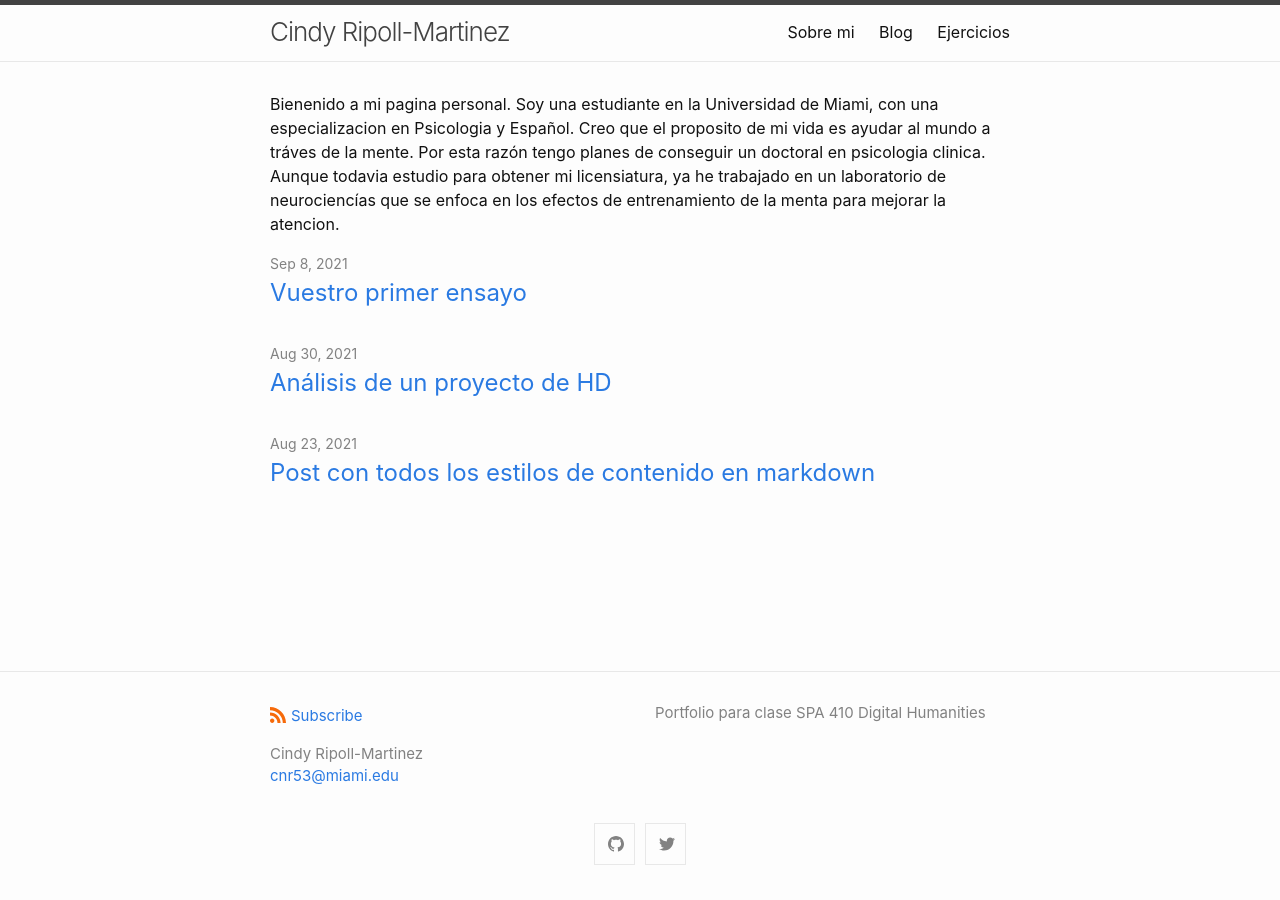
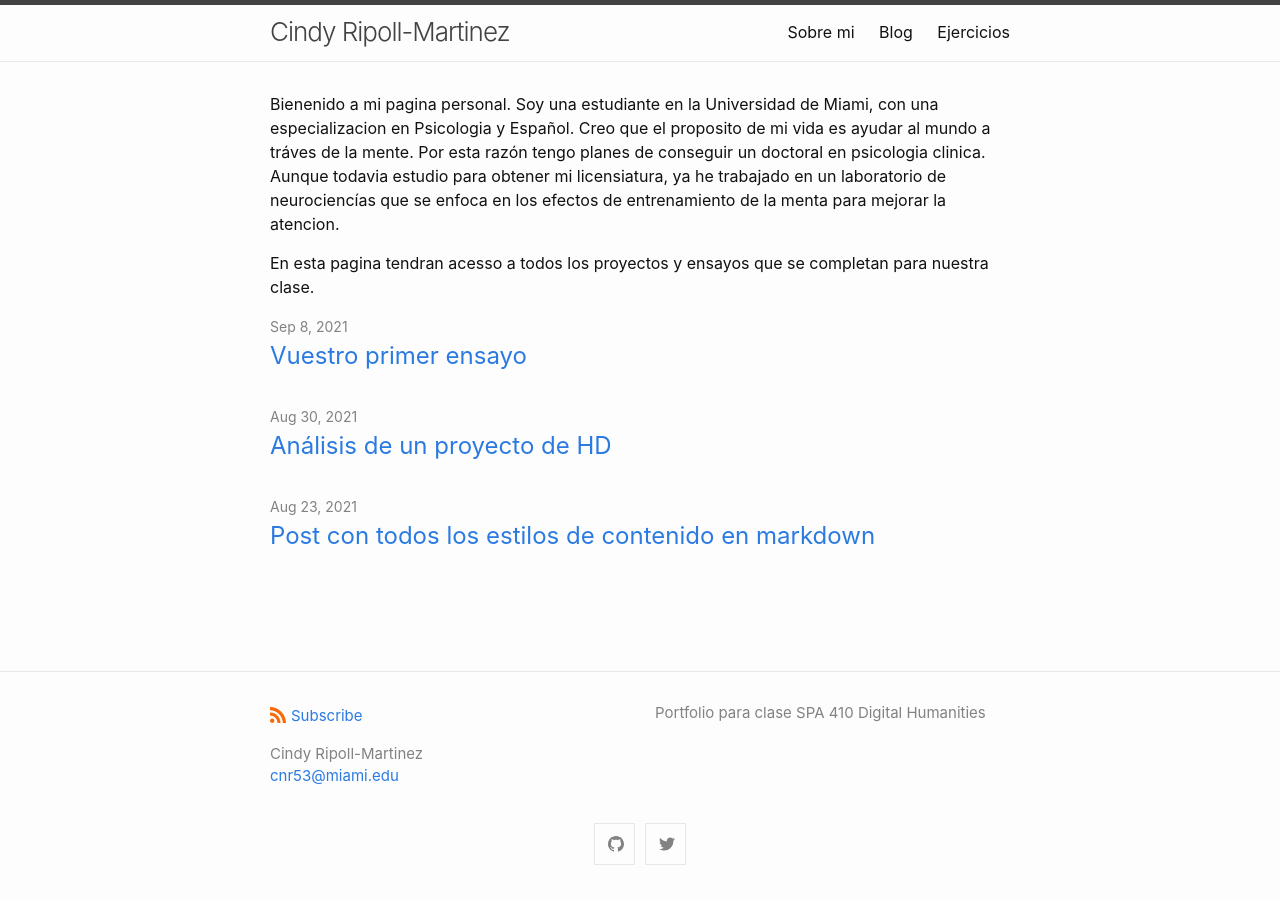
Before and after one commit to cindyripollm/cindyripollm.github.io, a Jekyll site: the page built from index.md, in a window 1280 px wide. Built offline with Jekyll 4.4.1, drawn with Linux system fonts in a browser that asks for light colours.

Commit message:
Update index.md

```diff
--- a/index.md
+++ b/index.md
@@ -9,3 +9,5 @@ layout: home
 ---
 
 Bienenido a mi pagina personal. Soy una estudiante en la Universidad de Miami, con una especializacion en Psicologia y Español. Creo que el proposito de mi vida es ayudar al mundo a tráves de la mente. Por esta razón tengo planes de conseguir un doctoral en psicologia clinica. Aunque todavia estudio para obtener mi licensiatura, ya he trabajado en un laboratorio de neurociencías que se enfoca en los efectos de entrenamiento de la menta para mejorar la atencion.
+
+En esta pagina tendran acesso a todos los proyectos y ensayos que se completan para nuestra clase.
```
